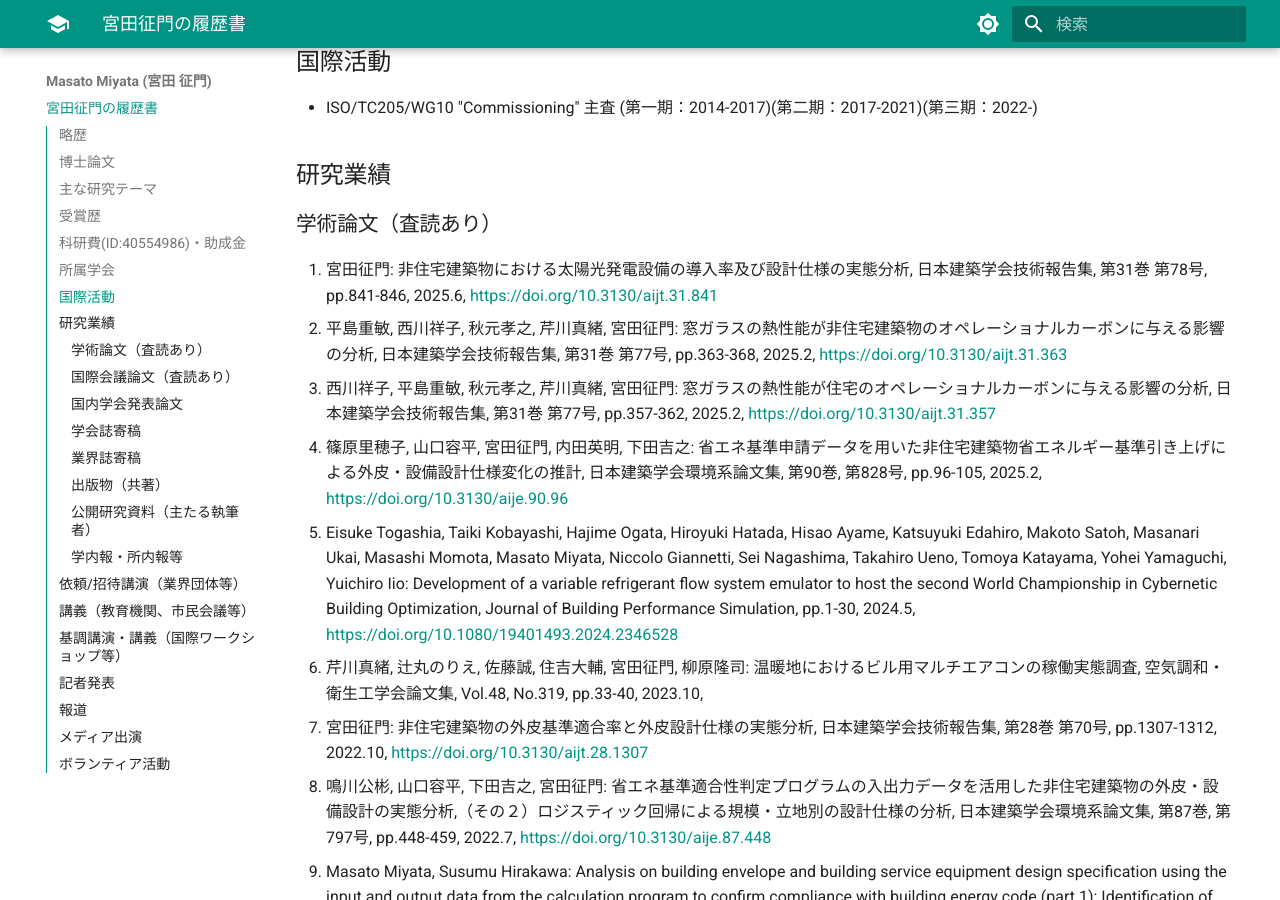
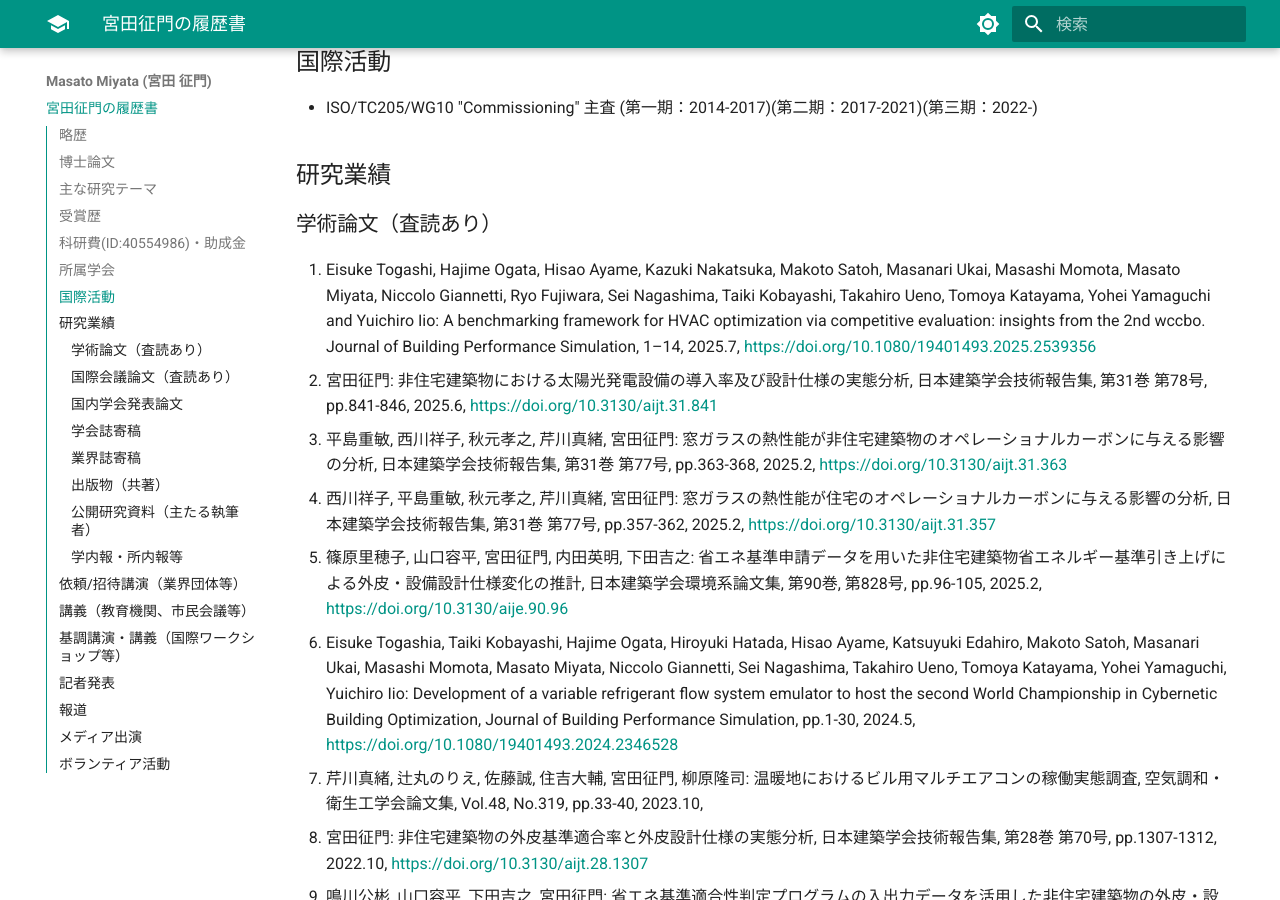
Before and after one commit to MasatoMiyata/CurriculumVitae, an MkDocs documentation site: the page built from docs/index.md, in a window 1280 px wide and 900 px high, scrolled down 2332 px. Built offline with MkDocs 1.6.1 and Material for MkDocs 9.7.7, drawn with Linux system fonts in a browser that asks for light colours; some of the changed text lies outside the part shown.

Commit message:
論文等追加

```diff
--- a/docs/index.md
+++ b/docs/index.md
@@ -59,37 +59,38 @@
 ## 研究業績
 
 ### 学術論文（査読あり）
-1. 宮田征門: 非住宅建築物における太陽光発電設備の導入率及び設計仕様の実態分析, 日本建築学会技術報告集, 第31巻 第78号, pp.841-846, 2025.6, [https://doi.org/10.3130/aijt.31.841](https://doi.org/10.3130/aijt.31.841)
-2. 平島重敏, 西川祥子, 秋元孝之, 芹川真緒, 宮田征門: 窓ガラスの熱性能が非住宅建築物のオペレーショナルカーボンに与える影響の分析, 日本建築学会技術報告集, 第31巻 第77号, pp.363-368, 2025.2, [https://doi.org/10.3130/aijt.31.363](https://doi.org/10.3130/aijt.31.363)
-3. 西川祥子, 平島重敏, 秋元孝之, 芹川真緒, 宮田征門: 窓ガラスの熱性能が住宅のオペレーショナルカーボンに与える影響の分析, 日本建築学会技術報告集, 第31巻 第77号, pp.357-362, 2025.2, [https://doi.org/10.3130/aijt.31.357](https://doi.org/10.3130/aijt.31.357)
-4. 篠原里穂子, 山口容平, 宮田征門, 内田英明, 下田吉之: 省エネ基準申請データを用いた非住宅建築物省エネルギー基準引き上げによる外皮・設備設計仕様変化の推計, 日本建築学会環境系論文集, 第90巻, 第828号, pp.96-105, 2025.2, [https://doi.org/10.3130/aije.90.96](https://doi.org/10.3130/aije.90.96)
-5. Eisuke Togashia, Taiki Kobayashi, Hajime Ogata, Hiroyuki Hatada, Hisao Ayame, Katsuyuki Edahiro, Makoto Satoh, Masanari Ukai, Masashi Momota, Masato Miyata, Niccolo Giannetti, Sei Nagashima, Takahiro Ueno, Tomoya Katayama, Yohei Yamaguchi, Yuichiro Iio: Development of a variable refrigerant flow system emulator to host the second World Championship in Cybernetic Building Optimization, Journal of Building Performance Simulation, pp.1-30, 2024.5, [https://doi.org/10.1080/19401493.2024.2346528](https://doi.org/10.1080/19401493.2024.2346528)
-6. 芹川真緒, 辻丸のりえ, 佐藤誠, 住吉大輔, 宮田征門, 柳原隆司: 温暖地におけるビル用マルチエアコンの稼働実態調査, 空気調和・衛生工学会論文集, Vol.48, No.319, pp.33-40, 2023.10,
-7. 宮田征門: 非住宅建築物の外皮基準適合率と外皮設計仕様の実態分析, 日本建築学会技術報告集, 第28巻 第70号, pp.1307-1312, 2022.10, [https://doi.org/10.3130/aijt.28.1307](https://doi.org/10.3130/aijt.28.1307)
-8.  鳴川公彬, 山口容平, 下田吉之, 宮田征門: 省エネ基準適合性判定プログラムの入出力データを活用した非住宅建築物の外皮・設備設計の実態分析,（その２）ロジスティック回帰による規模・立地別の設計仕様の分析, 日本建築学会環境系論文集, 第87巻, 第797号, pp.448-459, 2022.7, [https://doi.org/10.3130/aije.87.448](https://doi.org/10.3130/aije.87.448)
-9.  Masato Miyata, Susumu Hirakawa: Analysis on building envelope and building service equipment design specification using the input and output data from the calculation program to confirm compliance with building energy code (part 1): Identification of the design specification for newly built offices in Japan according to the evaluation result of the building energy code, Japan Architectural Review (Translated Paper), pp.1–12, 2022.4, [https://doi.org/10.1002/2475-8876.12265](https://doi.org/10.1002/2475-8876.12265)
-10. 宮田征門: 共同住宅共用部の設備設計仕様の実態分析, 日本建築学会技術報告集, 第28巻 第68号, pp.314-319, 2022.2, [https://doi.org/10.3130/aijt.28.314](https://doi.org/10.3130/aijt.28.314)
-11. 芹川真緒, 佐藤誠, 宮田征門: 表面温度応答の応答係数の算出方法に係る検討, 日本建築学会技術報告集, 第28巻 第68号, pp.273-278, 2022.2, [https://doi.org/10.3130/aijt.28.273](https://doi.org/10.3130/aijt.28.273)
-12. 宮田征門: 省エネ基準適合性判定プログラムの入力データを活用した空調熱源・搬送システム設計仕様の実態分析, 空気調和・衛生工学会論文集, Vol.46, No.291, pp.39-46, 2021.6, [https://doi.org/10.18948/shase.46.291_39](https://doi.org/10.18948/shase.46.291_39)
-13. 宮田征門, 平川侑: 省エネ基準適合性判定プログラムの入出力データを活用した非住宅建築物の外皮・設備設計の実態分析, (その１)新築事務所ビルを対象とした省エネ基準評価結果別の標準的な設計仕様の解明, 日本建築学会環境系論文集, 第85巻, 第777号, pp.859-869, 2020.11, [https://doi.org/10.3130/aije.85.859](https://doi.org/10.3130/aije.85.859)
-14. Eisuke Togashi, Masato Miyata, Yoshihide Yamamoto: The first world championship in cybernetic building optimization, Journal of Building Performance Simulation, Volume 13, Issue 3, pp.391-408, 2020, [https://doi.org/10.1080/19401493.2020.1741685](https://doi.org/10.1080/19401493.2020.1741685)
-15. Eisuke Togashi, Masato Miyata: Development of building thermal environment emulator to evaluate the performance of the HVAC system operation, Journal of Building Performance Simulation, Volume 12, Issue 5, pp.663-684, 2019, [https://doi.org/10.1080/19401493.2019.1601259](https://doi.org/10.1080/19401493.2019.1601259)
-16. Masato Miyata：Energy efficiency evaluation of multiple split-system air conditioners with unbalanced load operation for building energy simulation, Earth and Environmental Science, Vol.238, 2019, [https://doi.org/10.1088/1755-1315/238/1/012082](https://doi.org/10.1088/1755-1315/238/1/012082)
-17. Fukada Ken, Masato Miyata：Validation of Unsteady CFD considering Thermal Load Fluctuation in Office Room, Earth and Environmental Science, Vol.238, 2019, [https://doi.org/10.1088/1755-1315/238/1/012033]()
-18. Natascha Milesi Ferretti, Masato Miyata, Oliver Baumann：A retrospective on the impact of Annex 40 and Annex 47 research on the international state of building commissioning, Energy and Buildings 158, p54–61, 2018, [https://doi.org/10.1016/j.enbuild.2017.08.031](https://doi.org/10.1016/j.enbuild.2017.08.031)
-19. Napoleon ENTERIA, Hideki YAMAGUCHI, Masato MIYATA, Takao SAWACHI, Yasuo KUWASAWA：Performance evaluation of the variable refrigerant flow (VRF) air-conditioning system during the heating-defrosting cyclic operation, Journal of Thermal Science and Technology, Vol.12, No.2, 2017, [https://doi.org/10.1299/jtst.2017jtst0035](https://doi.org/10.1299/jtst.2017jtst0035)
-20. Napoleon ENTERIA, Hideki YAMAGUCHI, Masato MIYATA, Takao SAWACHI, Yasuo KUWASAWA：Performance evaluation of the variable refrigerant flow (VRF) air-conditioning system subjected to partial loadings at different outdoor air temperatures, Journal of Thermal Science and Technology, Vol.11, No.2, 2016, [https://doi.org/10.1299/jtst.2016jtst0029](https://doi.org/10.1299/jtst.2016jtst0029)
-21. Napoleon ENTERIA, Hideki YAMAGUCHI, Masato MIYATA, Takao SAWACHI, Yasuo KUWASAWA：Performance evaluation of the variable refrigerant flow (VRF) air-conditioning system subjected to partial and unbalanced thermal loadings, Journal of Thermal Science and Technology, Vol.11, No.1, 2016, [https://doi.org/10.1299/jtst.2016jtst0013](https://doi.org/10.1299/jtst.2016jtst0013)
-22. 宮田征門, 吉田治典, 安岡稔弘, 竹川忠克, 小林陽一, 金政秀, 天野雄一朗：季間蓄熱機能を有する空調システムのシミュレーションを利用したコミッショニング 第2報 運用開始後3年間に亘る運転最適化プロセス, 空気調和・衛生工学会論文集, No.218, pp.19-29, 2015, [https://doi.org/10.18948/shase.40.218_19](https://doi.org/10.18948/shase.40.218_19)
-23. 西澤繁毅, 宮田征門, 赤嶺嘉彦, 澤地孝男：改正建築省エネルギー基準に対応した日よけ効果係数算出ツールの開発, 日本建築学会技術報告集, 第21巻 第49号, pp.1111-1116, 2015, [https://doi.org/10.3130/aijt.21.1111](https://doi.org/10.3130/aijt.21.1111)
-24. 松下直幹, 李霽憲, 吉田健一, 赤司泰義, 住吉大輔, 宮田征門, 田中誠, 藤村昌弘：空調用熱源システムの部分負荷運転制御法の開発と導入効果の検証, 空気調和・衛生工学会論文集, No.164, pp.39-48, 2010. 11, [https://doi.org/10.18948/shase.35.164_39](https://doi.org/10.18948/shase.35.164_39)
-25. 山口弘雅, 吉田治典, 丹羽英治, 渡邊剛, 宮田征門, 小田久人, 塩谷正樹：コミッショニングのための冷却コイル特性実験とモデル精度の検証, 空気調和・衛生工学会論文集, pp.61-70, No.143, 2009. 2, [https://doi.org/10.18948/shase.34.143_61](https://doi.org/10.18948/shase.34.143_61)
-26. 金政秀, 安岡稔弘, 竹川忠克, 名倉義行, 小林陽一, 吉田治典, 宮田征門：季間蓄熱機能を有する空調システムのシミュレーションを利用したコミッショニング, 第1報 土壌蓄熱空調システムの開発と初期性能評価, 空気調和・衛生工学会論文集, No.149 , pp.1-9, 2009. 8, [https://doi.org/10.18948/shase.34.149_1](https://doi.org/10.18948/shase.34.149_1)
-27. 宮田征門, 吉田治典, 浅田昌彦, 岩田卓郎, 田邊陽一, 柳澤忠宏：実ESCOプロジェクトにおけるベースライン簡易補正手法の比較検討, 空気調和・衛生工学会論文集, pp.7-16, No.119, 2007. 2, [https://doi.org/10.18948/shase.32.119_7](https://doi.org/10.18948/shase.32.119_7)
-28. M. Miyata, H. Yoshida, M. Asada, T. Iwata, Y. Tanabe, T. Yanagisawa：Estimation of Energy Baseline by Simulation for On-going Commissioning and Energy Saving Retrofit, Journal of Harbin Institute of Technology, vol.13, pp.370-378, 2006. 11, [http://hdl.handle.net/1969.1/5355](http://hdl.handle.net/1969.1/5355)
-29. H. Yamaguchi, M. Miyata, H. Oda, M. Shioya, T. Watanabe, H. Niwa, H. Yoshida：Experimental Study of a Cooling Coil and the Validation of its Simulation Model for the Purpose of Commissioning, Journal of Harbin Institute of Technology, Vol. 13, pp.385-392, 2006. 11, [http://hdl.handle.net/1969.1/5334](http://hdl.handle.net/1969.1/5334)
-30. 宮田征門, 吉田治典, 浅田昌彦, 橋口士朗：コミッショニングのための複数VAVユニットの不具合検知・診断手法, 空気調和・衛生工学会論文集, pp.1-9, No.114, 2006. 9, [https://doi.org/10.18948/shase.31.114_1](https://doi.org/10.18948/shase.31.114_1)
-31. F. Wang, H. Yoshida, M. Miyata：Total Energy Consumption Model of Fan Subsystem Suitable for Continuous Commissioning, ASHRAE Transactions, Vol. 110, pp. 357-364, 2004, [https://pdfs.semanticscholar.org/8750/9a4fd999f93ead2e410b05d3cefbb75b8e4d.pdf](https://pdfs.semanticscholar.org/8750/9a4fd999f93ead2e410b05d3cefbb75b8e4d.pdf)
+1. Eisuke Togashi, Hajime Ogata, Hisao Ayame, Kazuki Nakatsuka, Makoto Satoh, Masanari Ukai, Masashi Momota, Masato Miyata, Niccolo Giannetti, Ryo Fujiwara, Sei Nagashima, Taiki Kobayashi, Takahiro Ueno, Tomoya Katayama, Yohei Yamaguchi and Yuichiro Iio: A benchmarking framework for HVAC optimization via competitive evaluation: insights from the 2nd wccbo. Journal of Building Performance Simulation, 1–14, 2025.7, [https://doi.org/10.1080/19401493.2025.2539356](https://doi.org/10.1080/19401493.2025.2539356)
+2. 宮田征門: 非住宅建築物における太陽光発電設備の導入率及び設計仕様の実態分析, 日本建築学会技術報告集, 第31巻 第78号, pp.841-846, 2025.6, [https://doi.org/10.3130/aijt.31.841](https://doi.org/10.3130/aijt.31.841)
+3. 平島重敏, 西川祥子, 秋元孝之, 芹川真緒, 宮田征門: 窓ガラスの熱性能が非住宅建築物のオペレーショナルカーボンに与える影響の分析, 日本建築学会技術報告集, 第31巻 第77号, pp.363-368, 2025.2, [https://doi.org/10.3130/aijt.31.363](https://doi.org/10.3130/aijt.31.363)
+4. 西川祥子, 平島重敏, 秋元孝之, 芹川真緒, 宮田征門: 窓ガラスの熱性能が住宅のオペレーショナルカーボンに与える影響の分析, 日本建築学会技術報告集, 第31巻 第77号, pp.357-362, 2025.2, [https://doi.org/10.3130/aijt.31.357](https://doi.org/10.3130/aijt.31.357)
+5. 篠原里穂子, 山口容平, 宮田征門, 内田英明, 下田吉之: 省エネ基準申請データを用いた非住宅建築物省エネルギー基準引き上げによる外皮・設備設計仕様変化の推計, 日本建築学会環境系論文集, 第90巻, 第828号, pp.96-105, 2025.2, [https://doi.org/10.3130/aije.90.96](https://doi.org/10.3130/aije.90.96)
+6. Eisuke Togashia, Taiki Kobayashi, Hajime Ogata, Hiroyuki Hatada, Hisao Ayame, Katsuyuki Edahiro, Makoto Satoh, Masanari Ukai, Masashi Momota, Masato Miyata, Niccolo Giannetti, Sei Nagashima, Takahiro Ueno, Tomoya Katayama, Yohei Yamaguchi, Yuichiro Iio: Development of a variable refrigerant flow system emulator to host the second World Championship in Cybernetic Building Optimization, Journal of Building Performance Simulation, pp.1-30, 2024.5, [https://doi.org/10.1080/19401493.2024.2346528](https://doi.org/10.1080/19401493.2024.2346528)
+7. 芹川真緒, 辻丸のりえ, 佐藤誠, 住吉大輔, 宮田征門, 柳原隆司: 温暖地におけるビル用マルチエアコンの稼働実態調査, 空気調和・衛生工学会論文集, Vol.48, No.319, pp.33-40, 2023.10,
+8. 宮田征門: 非住宅建築物の外皮基準適合率と外皮設計仕様の実態分析, 日本建築学会技術報告集, 第28巻 第70号, pp.1307-1312, 2022.10, [https://doi.org/10.3130/aijt.28.1307](https://doi.org/10.3130/aijt.28.1307)
+9.  鳴川公彬, 山口容平, 下田吉之, 宮田征門: 省エネ基準適合性判定プログラムの入出力データを活用した非住宅建築物の外皮・設備設計の実態分析,（その２）ロジスティック回帰による規模・立地別の設計仕様の分析, 日本建築学会環境系論文集, 第87巻, 第797号, pp.448-459, 2022.7, [https://doi.org/10.3130/aije.87.448](https://doi.org/10.3130/aije.87.448)
+10. Masato Miyata, Susumu Hirakawa: Analysis on building envelope and building service equipment design specification using the input and output data from the calculation program to confirm compliance with building energy code (part 1): Identification of the design specification for newly built offices in Japan according to the evaluation result of the building energy code, Japan Architectural Review (Translated Paper), pp.1–12, 2022.4, [https://doi.org/10.1002/2475-8876.12265](https://doi.org/10.1002/2475-8876.12265)
+11. 宮田征門: 共同住宅共用部の設備設計仕様の実態分析, 日本建築学会技術報告集, 第28巻 第68号, pp.314-319, 2022.2, [https://doi.org/10.3130/aijt.28.314](https://doi.org/10.3130/aijt.28.314)
+12. 芹川真緒, 佐藤誠, 宮田征門: 表面温度応答の応答係数の算出方法に係る検討, 日本建築学会技術報告集, 第28巻 第68号, pp.273-278, 2022.2, [https://doi.org/10.3130/aijt.28.273](https://doi.org/10.3130/aijt.28.273)
+13. 宮田征門: 省エネ基準適合性判定プログラムの入力データを活用した空調熱源・搬送システム設計仕様の実態分析, 空気調和・衛生工学会論文集, Vol.46, No.291, pp.39-46, 2021.6, [https://doi.org/10.18948/shase.46.291_39](https://doi.org/10.18948/shase.46.291_39)
+14. 宮田征門, 平川侑: 省エネ基準適合性判定プログラムの入出力データを活用した非住宅建築物の外皮・設備設計の実態分析, (その１)新築事務所ビルを対象とした省エネ基準評価結果別の標準的な設計仕様の解明, 日本建築学会環境系論文集, 第85巻, 第777号, pp.859-869, 2020.11, [https://doi.org/10.3130/aije.85.859](https://doi.org/10.3130/aije.85.859)
+15. Eisuke Togashi, Masato Miyata, Yoshihide Yamamoto: The first world championship in cybernetic building optimization, Journal of Building Performance Simulation, Volume 13, Issue 3, pp.391-408, 2020, [https://doi.org/10.1080/19401493.2020.1741685](https://doi.org/10.1080/19401493.2020.1741685)
+16. Eisuke Togashi, Masato Miyata: Development of building thermal environment emulator to evaluate the performance of the HVAC system operation, Journal of Building Performance Simulation, Volume 12, Issue 5, pp.663-684, 2019, [https://doi.org/10.1080/19401493.2019.1601259](https://doi.org/10.1080/19401493.2019.1601259)
+17. Masato Miyata：Energy efficiency evaluation of multiple split-system air conditioners with unbalanced load operation for building energy simulation, Earth and Environmental Science, Vol.238, 2019, [https://doi.org/10.1088/1755-1315/238/1/012082](https://doi.org/10.1088/1755-1315/238/1/012082)
+18. Fukada Ken, Masato Miyata：Validation of Unsteady CFD considering Thermal Load Fluctuation in Office Room, Earth and Environmental Science, Vol.238, 2019, [https://doi.org/10.1088/1755-1315/238/1/012033]()
+19. Natascha Milesi Ferretti, Masato Miyata, Oliver Baumann：A retrospective on the impact of Annex 40 and Annex 47 research on the international state of building commissioning, Energy and Buildings 158, p54–61, 2018, [https://doi.org/10.1016/j.enbuild.2017.08.031](https://doi.org/10.1016/j.enbuild.2017.08.031)
+20. Napoleon ENTERIA, Hideki YAMAGUCHI, Masato MIYATA, Takao SAWACHI, Yasuo KUWASAWA：Performance evaluation of the variable refrigerant flow (VRF) air-conditioning system during the heating-defrosting cyclic operation, Journal of Thermal Science and Technology, Vol.12, No.2, 2017, [https://doi.org/10.1299/jtst.2017jtst0035](https://doi.org/10.1299/jtst.2017jtst0035)
+21. Napoleon ENTERIA, Hideki YAMAGUCHI, Masato MIYATA, Takao SAWACHI, Yasuo KUWASAWA：Performance evaluation of the variable refrigerant flow (VRF) air-conditioning system subjected to partial loadings at different outdoor air temperatures, Journal of Thermal Science and Technology, Vol.11, No.2, 2016, [https://doi.org/10.1299/jtst.2016jtst0029](https://doi.org/10.1299/jtst.2016jtst0029)
+22. Napoleon ENTERIA, Hideki YAMAGUCHI, Masato MIYATA, Takao SAWACHI, Yasuo KUWASAWA：Performance evaluation of the variable refrigerant flow (VRF) air-conditioning system subjected to partial and unbalanced thermal loadings, Journal of Thermal Science and Technology, Vol.11, No.1, 2016, [https://doi.org/10.1299/jtst.2016jtst0013](https://doi.org/10.1299/jtst.2016jtst0013)
+23. 宮田征門, 吉田治典, 安岡稔弘, 竹川忠克, 小林陽一, 金政秀, 天野雄一朗：季間蓄熱機能を有する空調システムのシミュレーションを利用したコミッショニング 第2報 運用開始後3年間に亘る運転最適化プロセス, 空気調和・衛生工学会論文集, No.218, pp.19-29, 2015, [https://doi.org/10.18948/shase.40.218_19](https://doi.org/10.18948/shase.40.218_19)
+24. 西澤繁毅, 宮田征門, 赤嶺嘉彦, 澤地孝男：改正建築省エネルギー基準に対応した日よけ効果係数算出ツールの開発, 日本建築学会技術報告集, 第21巻 第49号, pp.1111-1116, 2015, [https://doi.org/10.3130/aijt.21.1111](https://doi.org/10.3130/aijt.21.1111)
+25. 松下直幹, 李霽憲, 吉田健一, 赤司泰義, 住吉大輔, 宮田征門, 田中誠, 藤村昌弘：空調用熱源システムの部分負荷運転制御法の開発と導入効果の検証, 空気調和・衛生工学会論文集, No.164, pp.39-48, 2010. 11, [https://doi.org/10.18948/shase.35.164_39](https://doi.org/10.18948/shase.35.164_39)
+26. 山口弘雅, 吉田治典, 丹羽英治, 渡邊剛, 宮田征門, 小田久人, 塩谷正樹：コミッショニングのための冷却コイル特性実験とモデル精度の検証, 空気調和・衛生工学会論文集, pp.61-70, No.143, 2009. 2, [https://doi.org/10.18948/shase.34.143_61](https://doi.org/10.18948/shase.34.143_61)
+27. 金政秀, 安岡稔弘, 竹川忠克, 名倉義行, 小林陽一, 吉田治典, 宮田征門：季間蓄熱機能を有する空調システムのシミュレーションを利用したコミッショニング, 第1報 土壌蓄熱空調システムの開発と初期性能評価, 空気調和・衛生工学会論文集, No.149 , pp.1-9, 2009. 8, [https://doi.org/10.18948/shase.34.149_1](https://doi.org/10.18948/shase.34.149_1)
+28. 宮田征門, 吉田治典, 浅田昌彦, 岩田卓郎, 田邊陽一, 柳澤忠宏：実ESCOプロジェクトにおけるベースライン簡易補正手法の比較検討, 空気調和・衛生工学会論文集, pp.7-16, No.119, 2007. 2, [https://doi.org/10.18948/shase.32.119_7](https://doi.org/10.18948/shase.32.119_7)
+29. M. Miyata, H. Yoshida, M. Asada, T. Iwata, Y. Tanabe, T. Yanagisawa：Estimation of Energy Baseline by Simulation for On-going Commissioning and Energy Saving Retrofit, Journal of Harbin Institute of Technology, vol.13, pp.370-378, 2006. 11, [http://hdl.handle.net/1969.1/5355](http://hdl.handle.net/1969.1/5355)
+30. H. Yamaguchi, M. Miyata, H. Oda, M. Shioya, T. Watanabe, H. Niwa, H. Yoshida：Experimental Study of a Cooling Coil and the Validation of its Simulation Model for the Purpose of Commissioning, Journal of Harbin Institute of Technology, Vol. 13, pp.385-392, 2006. 11, [http://hdl.handle.net/1969.1/5334](http://hdl.handle.net/1969.1/5334)
+31. 宮田征門, 吉田治典, 浅田昌彦, 橋口士朗：コミッショニングのための複数VAVユニットの不具合検知・診断手法, 空気調和・衛生工学会論文集, pp.1-9, No.114, 2006. 9, [https://doi.org/10.18948/shase.31.114_1](https://doi.org/10.18948/shase.31.114_1)
+32. F. Wang, H. Yoshida, M. Miyata：Total Energy Consumption Model of Fan Subsystem Suitable for Continuous Commissioning, ASHRAE Transactions, Vol. 110, pp. 357-364, 2004, [https://pdfs.semanticscholar.org/8750/9a4fd999f93ead2e410b05d3cefbb75b8e4d.pdf](https://pdfs.semanticscholar.org/8750/9a4fd999f93ead2e410b05d3cefbb75b8e4d.pdf)
 
 
 ### 国際会議論文（査読あり）
@@ -571,14 +572,15 @@
 19. つくば市立手代木南小学校（出前講座）：住まいで使うエネルギー, 2013.7.26
 
 ## 基調講演・講義（国際ワークショップ等）
-1. JICA Jordan ZEB ZEH Training Tour Program, Building Energy Code for Commercial Buildings in Japan, 2025.7.10
-1. ASim2024 Plenary "Challenges and Perspectives for the Futures": Advancing Building Energy Regulations in Japan Through Energy Simulation, 2024.12.10
-2. ASEAN Japan Energy Efficiency Partnership, Energy Conservation Workshop (ECAP33): Building Energy Code for Commercial Buildings in Japan, 2024.10.28
-3. ASEAN Japan Energy Efficiency Partnership, Energy Conservation Workshop (ECAP32): Building Energy Standard for Commercial Buildings in Japan, 2023.12.11
-4. AOTS（海外産業人材育成協会）, The Workshop on Dissemination and Promotion of ZEB and ZEB Family Concept, Features and Characteristics of Building Energy Standards for Commercial Buildings, 2019.1.30
-5. AOTS（海外産業人材育成協会）, Dissemination and Promotion of ZEB and ZEB Family concept: Features and Characteristics of Building Energy Standards for Commercial Buildings, 2017.12.20
-6. ASEAN ECAP9 SEforALL Workshop: Features and Characteristics of New Building Energy Standards of Japan, 2017.2.14
-7. APEC Workshop on Net Zero Energy Building: New Energy Standard for Commercial Buildings in Japan and its application to NZEB design, 2013.10.30
+1. Toward Zero Energy Buildings in Indonesia, Standard Japanese Simulation System for ZEB (WEBPRO) and Analysis of the Accumulated Data, 2025.7.23
+2. JICA Jordan ZEB ZEH Training Tour Program, Building Energy Code for Commercial Buildings in Japan, 2025.7.10
+3. ASim2024 Plenary "Challenges and Perspectives for the Futures": Advancing Building Energy Regulations in Japan Through Energy Simulation, 2024.12.10
+4. ASEAN Japan Energy Efficiency Partnership, Energy Conservation Workshop (ECAP33): Building Energy Code for Commercial Buildings in Japan, 2024.10.28
+5. ASEAN Japan Energy Efficiency Partnership, Energy Conservation Workshop (ECAP32): Building Energy Standard for Commercial Buildings in Japan, 2023.12.11
+6. AOTS（海外産業人材育成協会）, The Workshop on Dissemination and Promotion of ZEB and ZEB Family Concept, Features and Characteristics of Building Energy Standards for Commercial Buildings, 2019.1.30
+7. AOTS（海外産業人材育成協会）, Dissemination and Promotion of ZEB and ZEB Family concept: Features and Characteristics of Building Energy Standards for Commercial Buildings, 2017.12.20
+8. ASEAN ECAP9 SEforALL Workshop: Features and Characteristics of New Building Energy Standards of Japan, 2017.2.14
+9. APEC Workshop on Net Zero Energy Building: New Energy Standard for Commercial Buildings in Japan and its application to NZEB design, 2013.10.30
 
 ## 記者発表
 1. オフィスビル等の省エネ性能に関する最新調査結果を公表 ～大規模事務所等におけるZEB基準の達成率が大きく向上～, 2025.4.14, [https://www.nilim.go.jp/lab/bcg/kisya/journal/kisya20250414.pdf](https://www.nilim.go.jp/lab/bcg/kisya/journal/kisya20250414.pdf)
```
Also changed, not shown: site/index.html, site/search/search_index.json, site/sitemap.xml, 1 other file.
